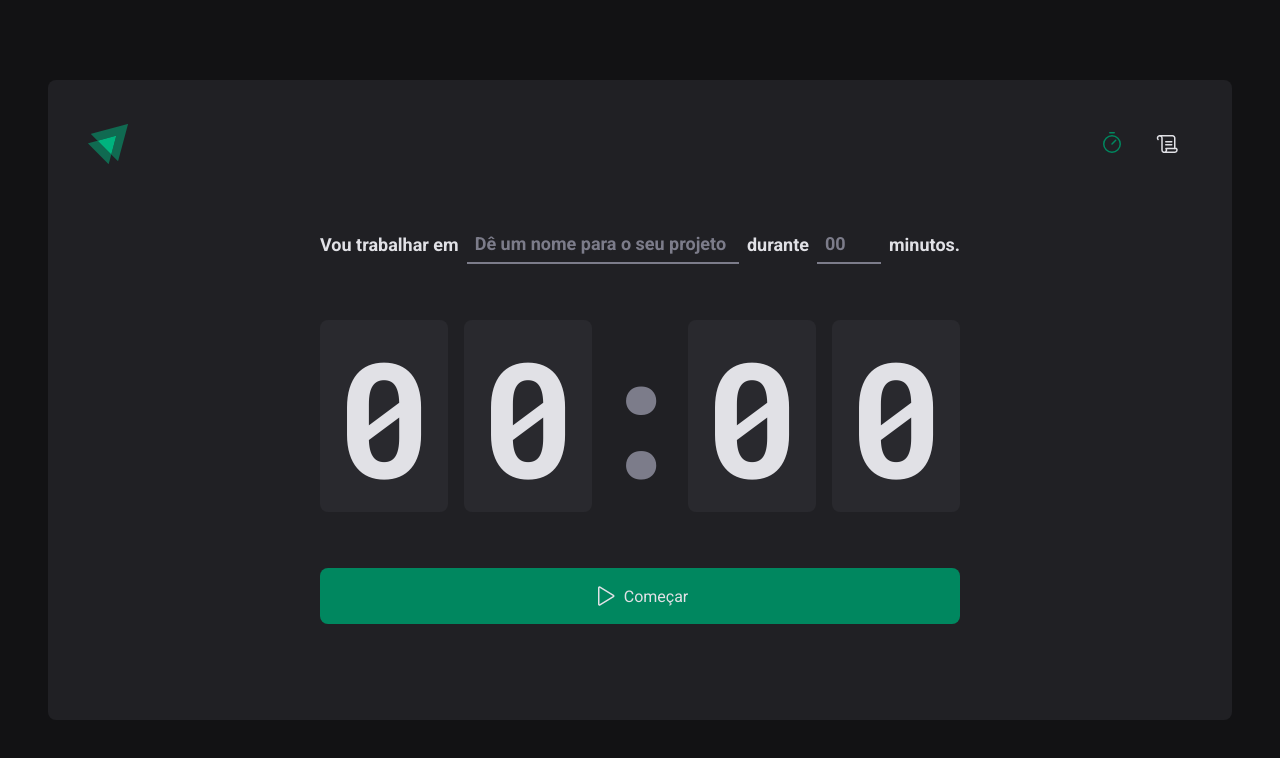
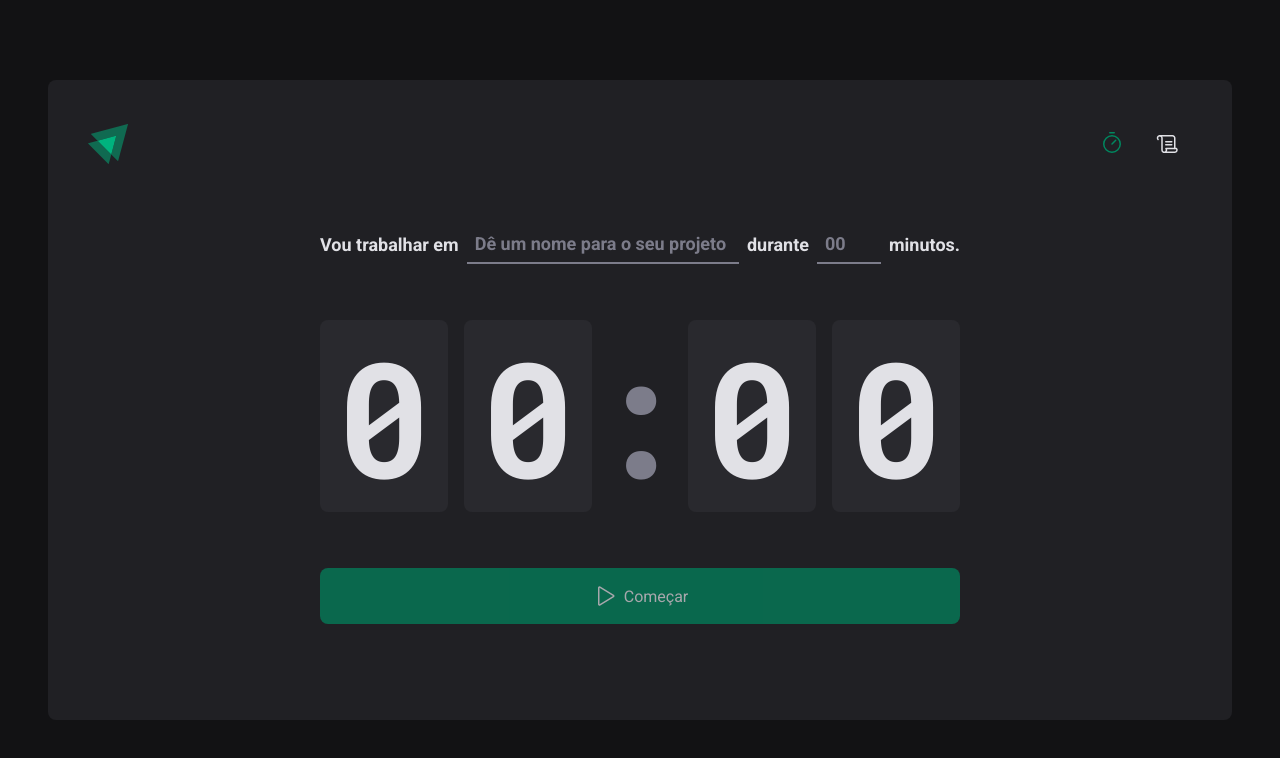
Before and after one commit to humbertoromanojr/pomodoro-time, a React (Vite) app: page / in a window 1280 px wide. Shown: the top 758 px of the page. Built offline with nearby package versions, Linux system fonts and the light colour scheme.

Commit message:
Using watch to react-hook-form

```diff
--- a/src/pages/Home/index.tsx
+++ b/src/pages/Home/index.tsx
@@ -12,11 +12,14 @@ import {
 } from './styles'
 
 export function Home() {
-  const { register, handleSubmit } = useForm()
+  const { register, handleSubmit, watch } = useForm()
 
   function handleCreateNewCycle(data: any) {
     console.log(data)
   }
+
+  const isFieldTaskEmpty = watch('task')
+  const isFieldMinutesAmountEmpty = watch('minutesAmount')
 
   return (
     <HomeContainer>
@@ -27,6 +30,7 @@ export function Home() {
             id="task"
             list="task-suggestions"
             type="text"
+            required
             placeholder="Dê um nome para o seu projeto"
             {...register('task')}
           />
@@ -42,6 +46,7 @@ export function Home() {
           <MinutesAmountInput
             id="minutesAmount"
             type="number"
+            required
             placeholder="00"
             step={10}
             min={10}
@@ -60,7 +65,10 @@ export function Home() {
           <span>0</span>
         </CountdownContainer>
 
-        <StartCountdownButton /* disabled={!task} */ type="submit">
+        <StartCountdownButton
+          disabled={!isFieldTaskEmpty && !isFieldMinutesAmountEmpty}
+          type="submit"
+        >
           <Play size={24} />
           Começar
         </StartCountdownButton>
```
